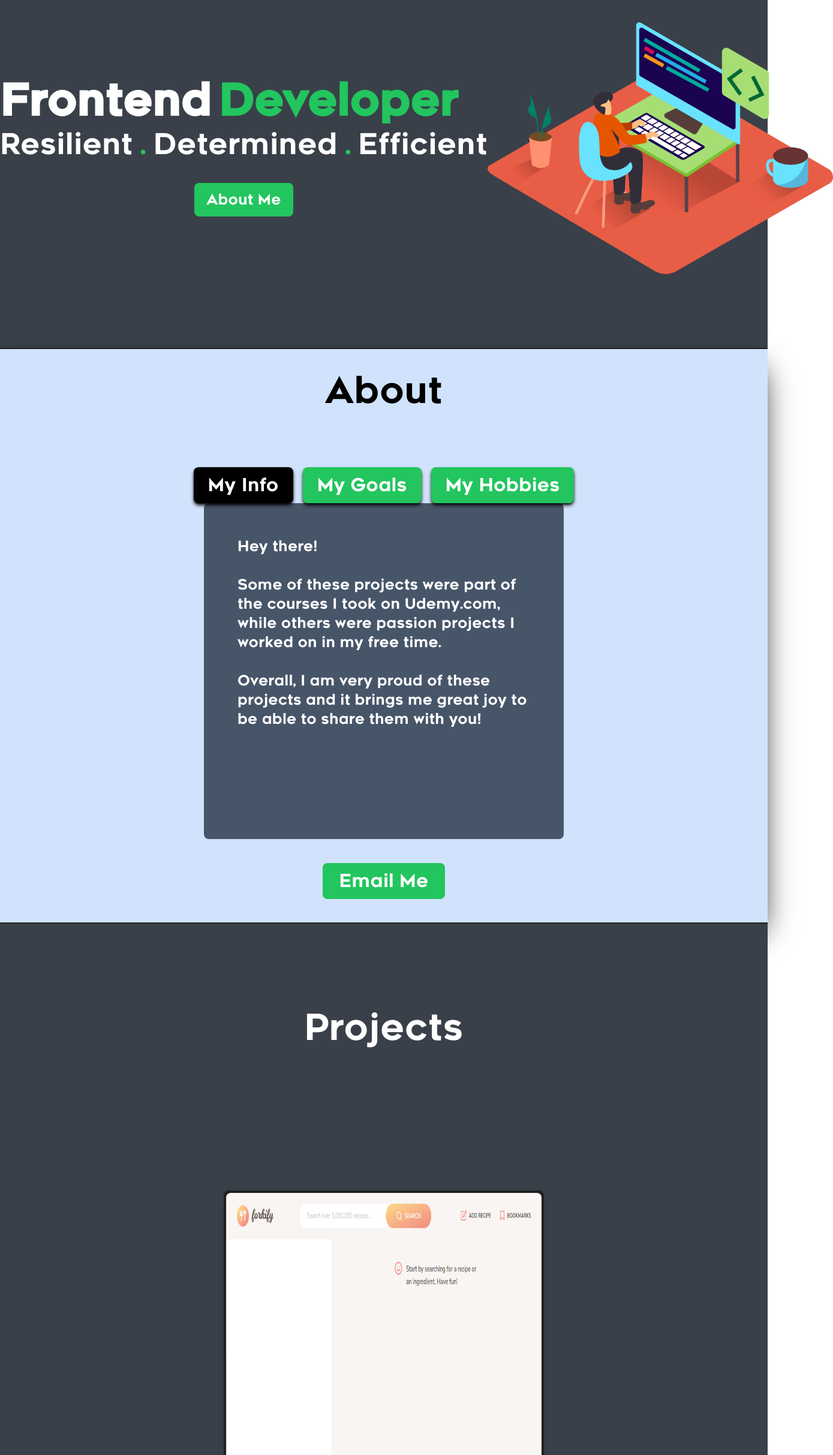
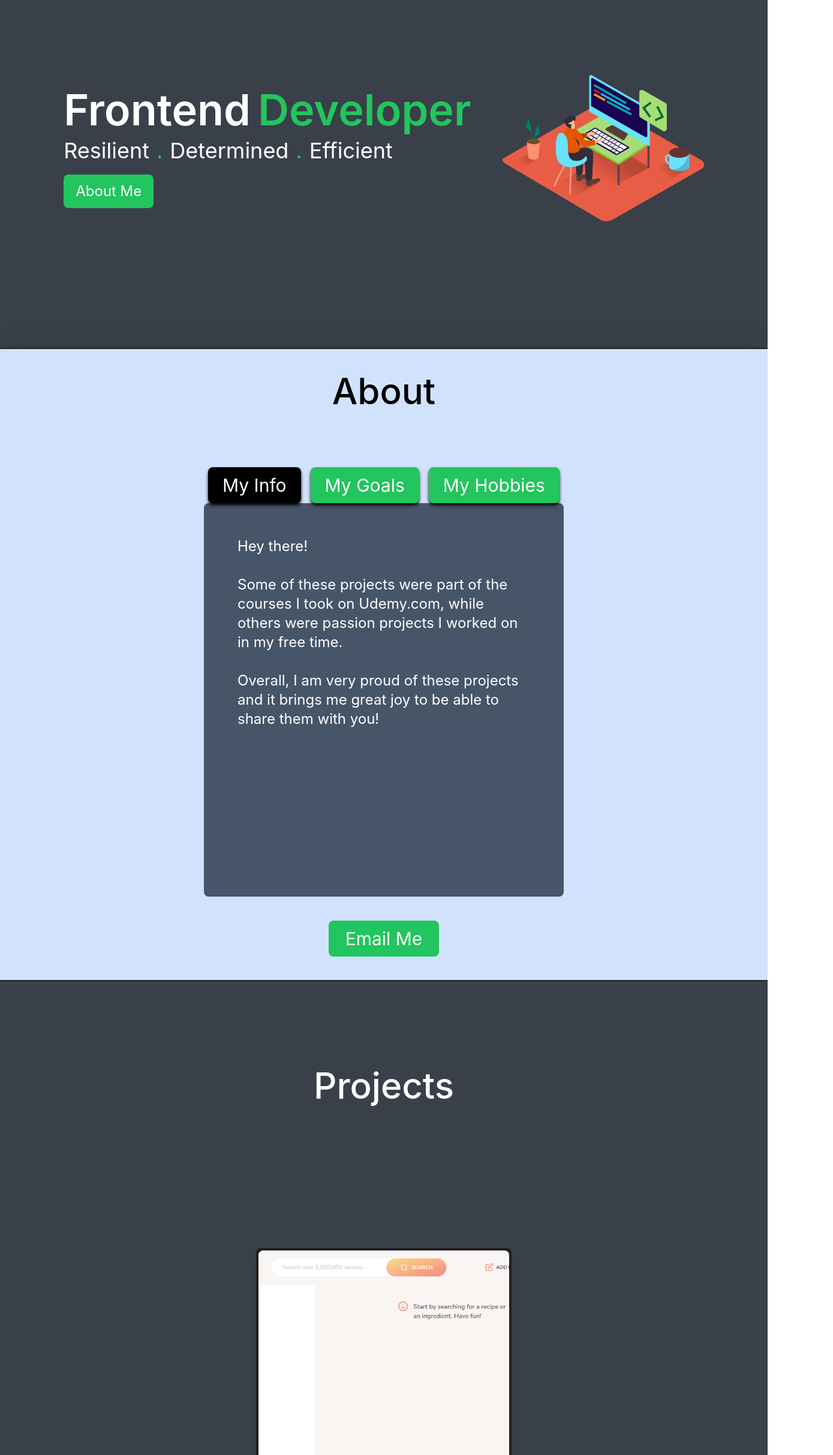
Before and after one commit to Rockingfid1/portfolio, a React (Create React App) app: page / in a window 1280 px wide. Shown: the part 220-2646 px from the top of the page at 60% size, 1389 px wide, since content can reach past the window. Built offline with nearby package versions, Linux system fonts and the light colour scheme.

Commit message:
changed font and resized images

```diff
--- a/src/components/Project.js
+++ b/src/components/Project.js
@@ -6,11 +6,15 @@ export default function Project({ image, name, url, description }) {
       initial={{ opacity: 0 }}
       whileInView={{ y: [4, 12, 10, 7, 1], opacity: 1 }}
       transition={{ duration: 0.45 }}
-      className={`border-4 border-opacity-20 border-black rounded-lg bg-zinc-800 w-5/12 text-white text-2xl flex flex-col items-center justify-center gap-10 m-auto pb-11 shadow-lg mt-24 -mb-11 ${
+      className={`border-4 border-opacity-20 border-black rounded-lg bg-zinc-800 w-4/12 text-white text-2xl flex flex-col items-center justify-center gap-10 m-auto pb-11 shadow-lg mt-24 -mb-11 ${
         name === "Forkify"
       } `}
     >
-      <img src={image} alt={name} className="rounded-lg w-full h-full" />
+      <img
+        src={image}
+        alt={name}
+        className="rounded-lg w-[100%] h-[100%] object-cover"
+      />
       <motion.p
         initial={{ opacity: 0 }}
         whileInView={{ opacity: 1 }}
--- a/src/components/SectionOne.js
+++ b/src/components/SectionOne.js
@@ -7,6 +7,10 @@ import MenuModal from "./MenuModal";
 
 export default function SectionOne() {
   const modalCtx = useContext(ModalContext);
+
+  function handleAboutClick() {
+    modalCtx.aboutRef.current.scrollIntoView({ behavior: "smooth" });
+  }
 
   useEffect(() => {
     const intersectionObserver = new IntersectionObserver(
@@ -30,17 +34,17 @@ export default function SectionOne() {
         {modalCtx.modalOpen && <MenuModal modalOpen={modalCtx.modalOpen} />}
       </AnimatePresence>
       <motion.div
-        className="m-auto flex flex-row"
+        className="m-auto flex flex-row p-20"
         initial={{ opacity: 0 }}
         animate={{ opacity: 1, y: [1, 4, 1] }}
         transition={{ duration: 0.7 }}
       >
-        <div className="text-white text-center m-auto flex flex-col gap-10 items-center">
+        <div className="text-white text-center m-auto flex flex-col gap-5 items-start ">
           <span>
             <h1 className="font-semibold text-7xl mb-3 flex flex-row gap-3">
               Frontend <p className="text-green-500">Developer</p>
             </h1>
-            <p className="text-5xl flex flex-row gap-3">
+            <p className="text-4xl flex flex-row gap-3">
               Resilient
               <span className=" text-green-500">.</span>
               Determined
@@ -52,11 +56,12 @@ export default function SectionOne() {
             whileHover={{ scale: 1.2 }}
             transition={{ duration: 0.3, stiffness: 500, type: "spring" }}
             className="bg-green-500 rounded-lg max-w-fit text-2xl py-3 px-5 text-white items-center"
+            onClick={handleAboutClick}
           >
             About Me
           </motion.button>
         </div>
-        <img src={devImage} alt="developer" className="w-[45%] m-auto" />
+        <img src={devImage} alt="developer" className="w-[30%] m-auto" />
       </motion.div>
     </section>
   );
--- a/src/components/SectionThree.js
+++ b/src/components/SectionThree.js
@@ -16,7 +16,7 @@ export default function SectionThree() {
         initial={{ opacity: 0 }}
         whileInView={{ opacity: 1 }}
         transition={{ duration: 0.5 }}
-        className="text-6xl text-center p-36 text-white"
+        className="text-6xl text-center p-36 text-white font-medium"
       >
         Projects
       </motion.p>
--- a/src/components/SectionTwo.js
+++ b/src/components/SectionTwo.js
@@ -30,7 +30,7 @@ export default function SectionTwo() {
         initial={{ opacity: 0 }}
         whileInView={{ opacity: 1 }}
         transition={{ duration: 0.5 }}
-        className="text-center text-6xl mb-24"
+        className="text-center text-6xl mb-24 font-medium"
       >
         About
       </motion.p>
--- a/src/components/Skills.js
+++ b/src/components/Skills.js
@@ -11,17 +11,15 @@ export default function SkillsPage() {
       <motion.p
         initial={{ opacity: 0 }}
         whileInView={{ opacity: 1 }}
-        transition={{ duration: 0.45 }}
-        className="text-center text-white text-6xl p-14"
+        transition={{ duration: 0.3 }}
+        className="text-center text-white text-6xl p-14 font-medium"
       >
         Skills
       </motion.p>
 
       <motion.ul
         className="grid grid-cols-3 gap-8 max-w-fit m-auto p-5"
-        variants={{
-          visible: { transition: { staggerChildren: 0.05 } },
-        }}
+        transition={{ staggerChildren: 0.3 }}
       >
         {SKILLS_DATA.map((skill) => (
           <Skill key={skill.name} {...skill} />
--- a/src/components/TabInfo.js
+++ b/src/components/TabInfo.js
@@ -10,6 +10,9 @@ export default function TabInfo({ info }) {
       <br />
       Overall, I am very proud of these projects and it brings me great joy to
       be able to share them with you!
+      <br />
+      <br />
+      <br />
       <br />
       <br />
       <br />
@@ -47,6 +50,9 @@ export default function TabInfo({ info }) {
       <br />
       <br />
       <br />
+      <br />
+      <br />
+      <br />
     </p>
   ) : (
     ""
--- a/src/index.css
+++ b/src/index.css
@@ -18,17 +18,15 @@ code {
 
 .page-color {
   background-color: rgb(58, 64, 73);
-  font-family: "renogare";
 }
 .page-color-two {
-  font-family: "renogare";
   background-color: rgb(209, 227, 252);
 }
 
 .modal {
-  font-family: "renogare";
 }
 
+/*
 @font-face {
   font-family: "renogare";
   src: url("./assets/fonts/Renogare-Regular.otf") format("embedded-opentype"),
@@ -38,7 +36,7 @@ code {
     url("./assets/fonts/Renogare-Regular.otf") format("svg");
 }
 
-.lds-ring {
+ .lds-ring {
   display: inline-block;
   position: relative;
   width: 80px;
@@ -75,6 +73,7 @@ code {
     transform: rotate(360deg);
   }
 }
+  */
 
 progress {
   border-radius: 100px;
```
